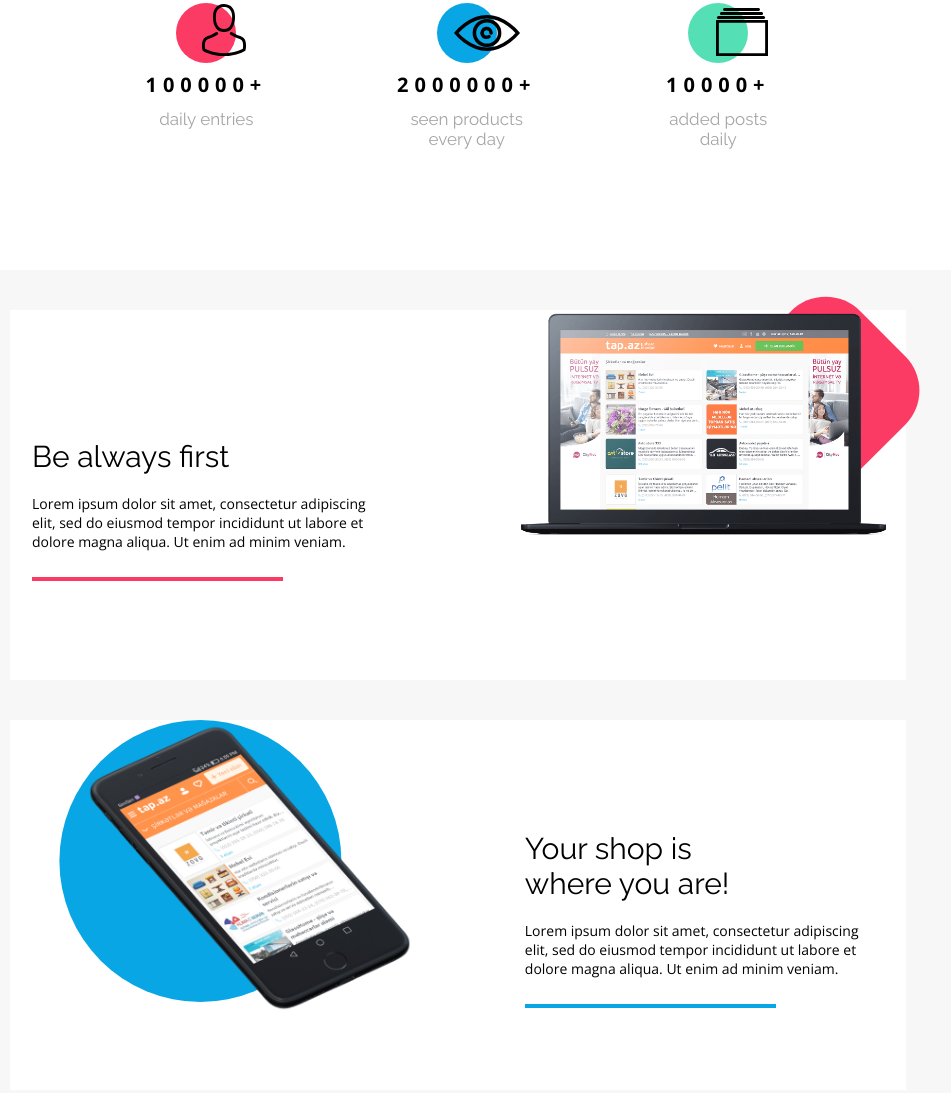
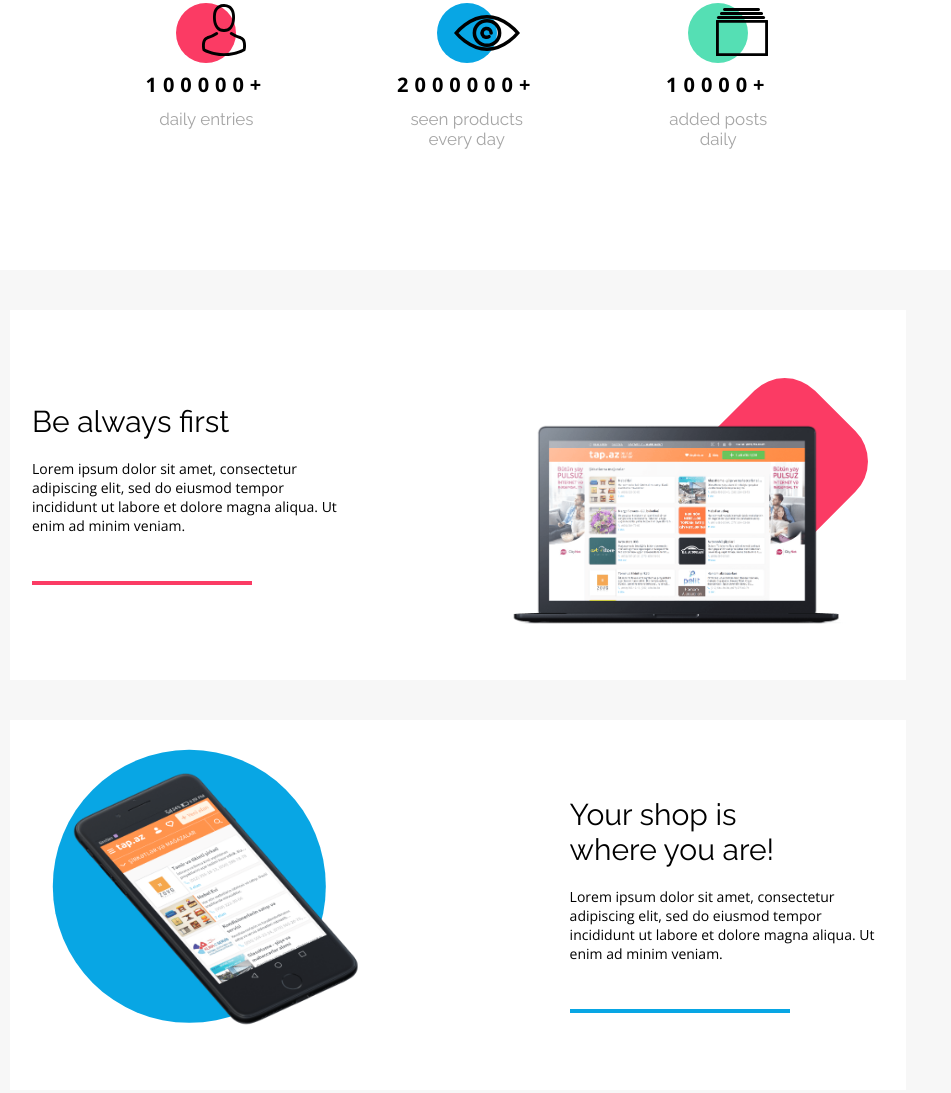
Before and after one commit to andro2ss/CL_RWD_Site, a website: page index.html in a window 1280 px wide. Shown: the part 898-1991 px from the top of the page, without its empty margins (182-1133 px from the left). Drawn offline with nearby package versions, Linux system fonts and the light colour scheme.

Commit message:
benefits 90%

```diff
--- a/src/scss/layout/_sectionBenefits.scss
+++ b/src/scss/layout/_sectionBenefits.scss
@@ -114,57 +114,25 @@
       align-items: center;
       height: 37rem;
 
-      &:nth-child(2) {
-        flex-direction: row-reverse;
-
-        .box__iphone {
-          margin: 0;
-        }
-      }
-
-      &:nth-child(3) {
-        display: flex;
-        flex-direction: row;
-        justify-content: space-between;
-        background: $color-light-grey;
-        column-gap: 5%;
-
-        .box__trumpet {
-          width: 35%;
-          padding: 3rem 3rem 0 0;
-          margin: 0;
-
-          .image__trumpet {
-            height: 70%
-          }
-        }
-
-      }
-
-      .item__circle {
-        padding: 30%;
-      }
-
-      .box__image {
-        width: 45%;
-        margin: auto 0;
-      }
-
       .box__text {
         height: 100%;
-        width: 45%;
+        width: 40%;
+        display: flex;
+        flex-direction: column;
+        justify-content: center;
 
         .benefits__text {
           position: relative;
+          padding-bottom: 5rem;
 
           &::after {
             content: "";
             position: absolute;
             height: 4px;
             width: 70%;
-            max-width: 33rem;
+            max-width: 26rem;
             left: 0;
-            bottom: -3rem;
+            bottom: 0;
           }
         }
       }
@@ -196,54 +164,69 @@
         }
       }
 
+      .box__image {
+        width: 40%;
+        margin: 0;
+        position: relative;
 
-    }
-    .benefits__containers {
+        .image__macbook {
+          position: absolute;
+          left: -5rem;
+          top: 11.3rem;
+        }
 
-      flex-direction: row;
-      position: relative;
+        .item__rectangle {
+          position: absolute;
+          right: 5rem;
+          top: 8rem;
+        }
 
-      .containers__box {
-        flex-grow: 3;
-        margin-right: 6rem;
+        .image__iphone {
+          position: absolute;
+          transform: translateY(-50%) translateX(-50%);
+          top: 50%;
+          left: 60%;
+        }
 
-        .box__article3 {
-          background: $color-white;
-          width: 100%;
-          height: 100%;
-          position: relative;
+        .item__circle {
+          padding: 38%;
+          transform: translateY(-50%) translateX(-50%);
+          top: 45%;
+          left: 50%;
 
-          &::after {
-            content: "";
-            position: absolute;
-            height: 4px;
-            width: 45%;
-            left: 2.2rem;
-            bottom: 2rem;
-            background: $color-green;
-          }
+        }
 
+      }
+
+      &:nth-child(2) {
+        flex-direction: row-reverse;
+
+        .box__iphone {
+          margin: 0;
         }
       }
 
-      //.box__trumpet {
-      //  width: auto;
-      //  display: flex;
-      //  justify-content: center;
-      //  padding-top: 6rem;
-      //
-      //  .image__trumpet {
-      //    height: 100%;
-      //  }
-      //}
+      &:nth-child(3) {
+        display: flex;
+        flex-direction: row;
+        justify-content: space-between;
+        background: $color-light-grey;
+        column-gap: 5%;
 
+        .box__trumpet {
+          width: 40%;
+          padding: 3rem 4rem 0 0;
+          margin: 0;
+          position: relative;
 
-    }
-    .box__text {
-      width: 40%;
-      display: flex;
-      flex-direction: column;
-      justify-content: center;
+          .image__trumpet {
+            position: absolute;
+            bottom: 0;
+            height: 70%
+          }
+        }
+
+      }
     }
   }
 }
```
Also changed, not shown: index.html (+0 -2 lines), src/css/main.css, 1 other file.
